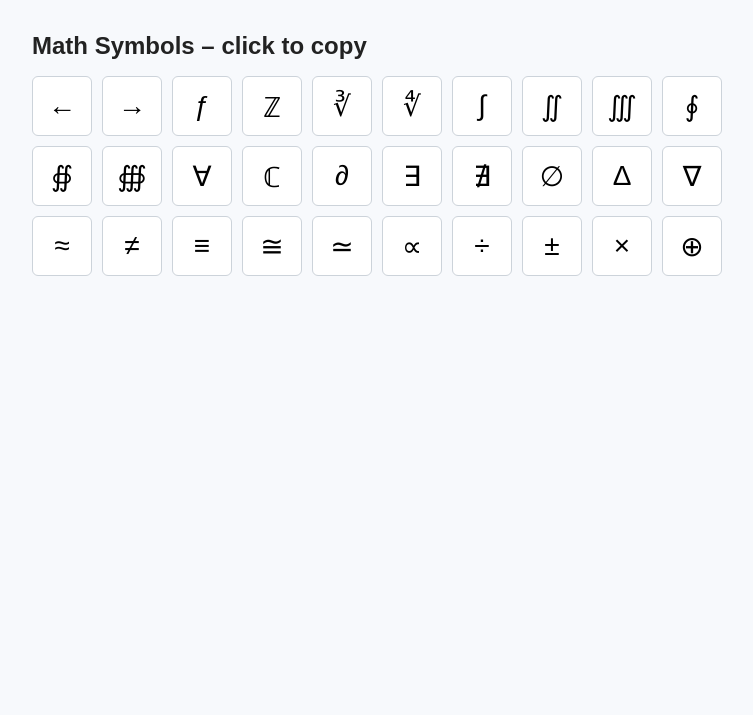
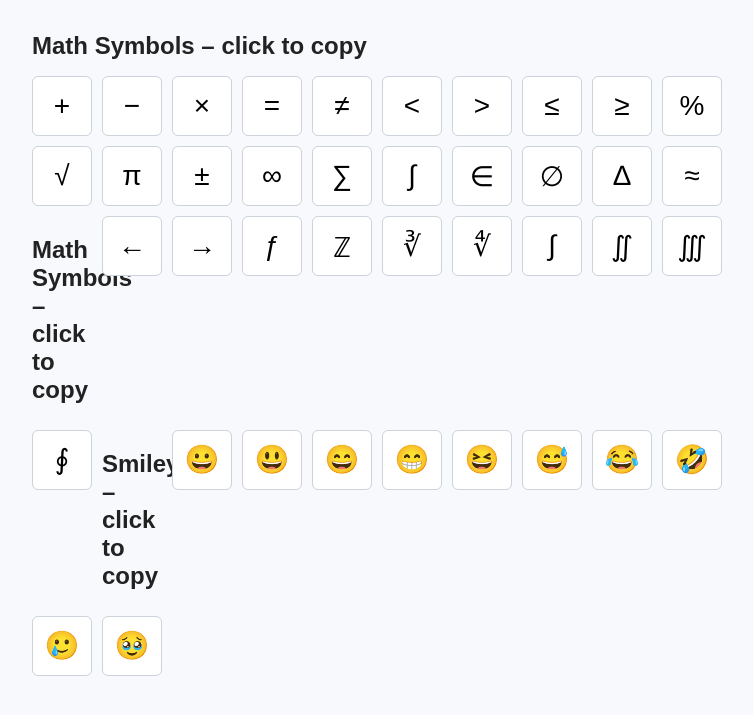
Before and after one commit to millalgo/indexer, a Django app: page /symbols/ in a window 1280 px wide. Shown: the top 715 px of the page, without its empty margins (0-753 px from the left). Run offline with Django 5.2, Linux system fonts and the light colour scheme.

Commit message:
Updated the symbols page.

```diff
--- a/home/templates/home/symbols.html
+++ b/home/templates/home/symbols.html
@@ -30,7 +30,30 @@
 <h2>Math Symbols – click to copy</h2>
 
 <div class="grid">
-  <!--  Row 1  -->
+  <button class="symbol" data-symbol="+">+</button>
+  <button class="symbol" data-symbol="−">−</button>
+  <button class="symbol" data-symbol="×">×</button>
+  <button class="symbol" data-symbol="=">=</button>
+  <button class="symbol" data-symbol="≠">≠</button>
+  <button class="symbol" data-symbol="<"><</button>
+  <button class="symbol" data-symbol=">">></button>
+  <button class="symbol" data-symbol="≤">≤</button>
+  <button class="symbol" data-symbol="≥">≥</button>
+  <button class="symbol" data-symbol="%">%</button>
+
+  <button class="symbol" data-symbol="√">√</button>
+  <button class="symbol" data-symbol="π">π</button>
+  <button class="symbol" data-symbol="±">±</button>
+  <button class="symbol" data-symbol="∞">∞</button>
+  <button class="symbol" data-symbol="∑">∑</button>
+  <button class="symbol" data-symbol="∫">∫</button>
+  <button class="symbol" data-symbol="∈">∈</button>
+  <button class="symbol" data-symbol="∅">∅</button>
+  <button class="symbol" data-symbol="∆">∆</button>
+  <button class="symbol" data-symbol="≈">≈</button>
+
+<h2>Math Symbols – click to copy</h2>
+
   <button class="symbol" data-symbol="←">←</button>
   <button class="symbol" data-symbol="→">→</button>
   <button class="symbol" data-symbol="ƒ">ƒ</button>
@@ -42,29 +65,18 @@
   <button class="symbol" data-symbol="∭">∭</button>
   <button class="symbol" data-symbol="∮">∮</button>
 
-  <!--  Row 2  -->
-  <button class="symbol" data-symbol="∯">∯</button>
-  <button class="symbol" data-symbol="∰">∰</button>
-  <button class="symbol" data-symbol="∀">∀</button>
-  <button class="symbol" data-symbol="ℂ">ℂ</button>
-  <button class="symbol" data-symbol="∂">∂</button>
-  <button class="symbol" data-symbol="∃">∃</button>
-  <button class="symbol" data-symbol="∄">∄</button>
-  <button class="symbol" data-symbol="∅">∅</button>
-  <button class="symbol" data-symbol="Δ">Δ</button>
-  <button class="symbol" data-symbol="∇">∇</button>
+<h2>Smileys – click to copy</h2>
 
-  <!--  Row 3  -->
-  <button class="symbol" data-symbol="≈">≈</button>
-  <button class="symbol" data-symbol="≠">≠</button>
-  <button class="symbol" data-symbol="≡">≡</button>
-  <button class="symbol" data-symbol="≅">≅</button>
-  <button class="symbol" data-symbol="≃">≃</button>
-  <button class="symbol" data-symbol="∝">∝</button>
-  <button class="symbol" data-symbol="÷">÷</button>
-  <button class="symbol" data-symbol="±">±</button>
-  <button class="symbol" data-symbol="×">×</button>
-  <button class="symbol" data-symbol="⊕">⊕</button>
+  <button class="symbol" data-symbol="😀">😀</button>
+  <button class="symbol" data-symbol="😃">😃</button>
+  <button class="symbol" data-symbol="😄">😄</button>
+  <button class="symbol" data-symbol="😁">😁</button>
+  <button class="symbol" data-symbol="😆">😆</button>
+  <button class="symbol" data-symbol="😅">😅</button>
+  <button class="symbol" data-symbol="😂">😂</button>
+  <button class="symbol" data-symbol="🤣">🤣</button>
+  <button class="symbol" data-symbol="🥲">🥲</button>
+  <button class="symbol" data-symbol="🥹">🥹</button>
 </div>
 
 <script>
```
